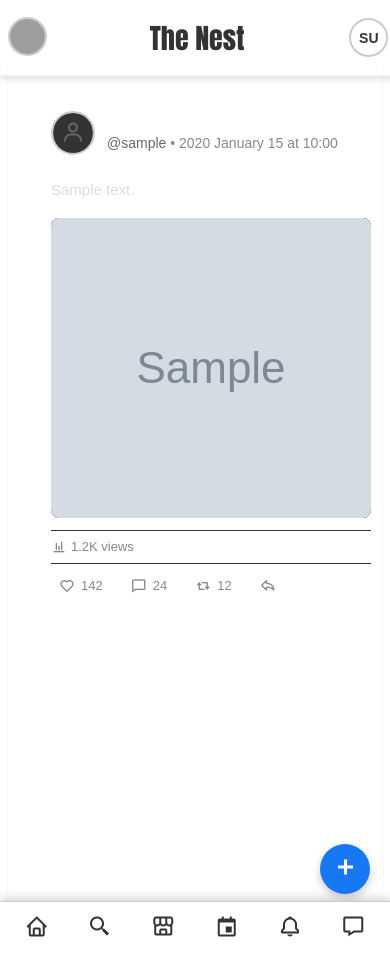
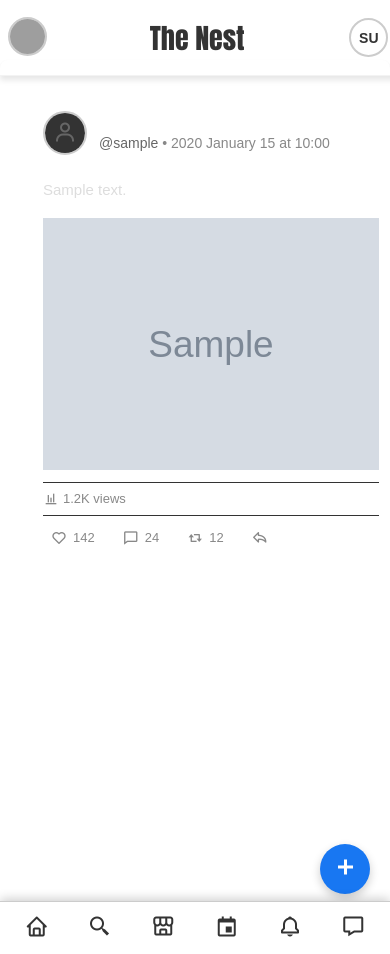
Before and after one commit to KenyanAudo03/The_Nest_Social_Web, a Django app: page /the_nest/ in a window 390 px wide. Run offline with Django 4.2, Linux system fonts and the light colour scheme; a user stored in the database is signed in; tables that the repository leaves empty hold one stand-in row (values such as "Sample post"); grey boxes marked "Sample" are stand-in pictures; grey boxes are pictures that could not be loaded.

Commit message:
refactor: optimize media grid layout and improve responsive styles for post elements

```diff
--- a/static/css/posts/home.css
+++ b/static/css/posts/home.css
@@ -14,7 +14,7 @@
     overflow-y: auto;
     overflow-x: hidden;
     border-radius: 8px;
-    margin: 0 8px;
+    margin: 0;
     box-shadow: 0 1px 2px rgba(0, 0, 0, 0.1);
 
     /* Firefox scrollbar */
@@ -287,7 +287,7 @@ h3 {
     flex-direction: column;
     gap: 20px;
     padding: 16px;
-    max-width: 600px;
+    max-width: 500px;
     margin: 0 auto;
     padding-bottom: 20px;
 }
@@ -367,17 +367,21 @@ h3 {
 /* Media Grid */
 .post-media {
     display: grid;
-    gap: 8px;
-    margin-top: 16px;
+    gap: 2px;
+    position: relative;
+    width: 100%;
+    max-width: 680px;
+    margin: 0 auto;
 }
 
-/* Grid Layout Variations */
+/* Grid layouts */
 .post-media.media-1 {
     grid-template-columns: 1fr;
 }
 
 .post-media.media-2 {
     grid-template-columns: repeat(2, 1fr);
+    grid-template-rows: 1fr;
 }
 
 .post-media.media-3 {
@@ -386,31 +390,72 @@ h3 {
 
 .post-media.media-3>*:first-child {
     grid-column: 1 / -1;
+    aspect-ratio: 16/15;
 }
 
 .post-media.media-4 {
     grid-template-columns: repeat(2, 1fr);
+    grid-auto-rows: 1fr;
 }
 
 .post-media.media-5 {
     grid-template-columns: repeat(3, 1fr);
+    grid-auto-rows: 1fr;
 }
 
 .post-media.media-5>*:first-child {
     grid-column: 1 / -1;
+    aspect-ratio: 16/15;
 }
 
-/* Media Items */
+/* Media styling */
 .post-media img,
 .post-media video {
     width: 100%;
-    aspect-ratio: 16/15;
-    object-fit: cover;
-    max-height: 500px;
-    border-radius: 8px;
-    background: #2a2a2a;
+    height: 100%;
+    max-height: 70vh;
+    object-fit: contain;
+    border-radius: 0px;
+    background: #000;
+
 }
 
+.post-media img {
+    object-fit: cover;
+}
+
+/* Container for each media item */
+.post-media>div {
+    width: 100%;
+    height: 100%;
+    overflow: hidden;
+}
+
+/* Portrait adjustments */
+.post-media.portrait img,
+.post-media.portrait video {
+    max-height: 90vh;
+}
+
+/* Specific override for single image */
+.post-media.media-1 img,
+.post-media.media-1 video {
+    height: auto;
+    /* Allow natural height for single images */
+    aspect-ratio: unset;
+}
+
+.post-media {
+    display: grid;
+    gap: 0;
+    margin-top: 16px;
+}
+
+/* For portrait images/videos */
+.post-media.portrait img,
+.post-media.portrait video {
+    max-height: 90vh;
+}
 
 /* Post Actions */
 .post-stats {
```
